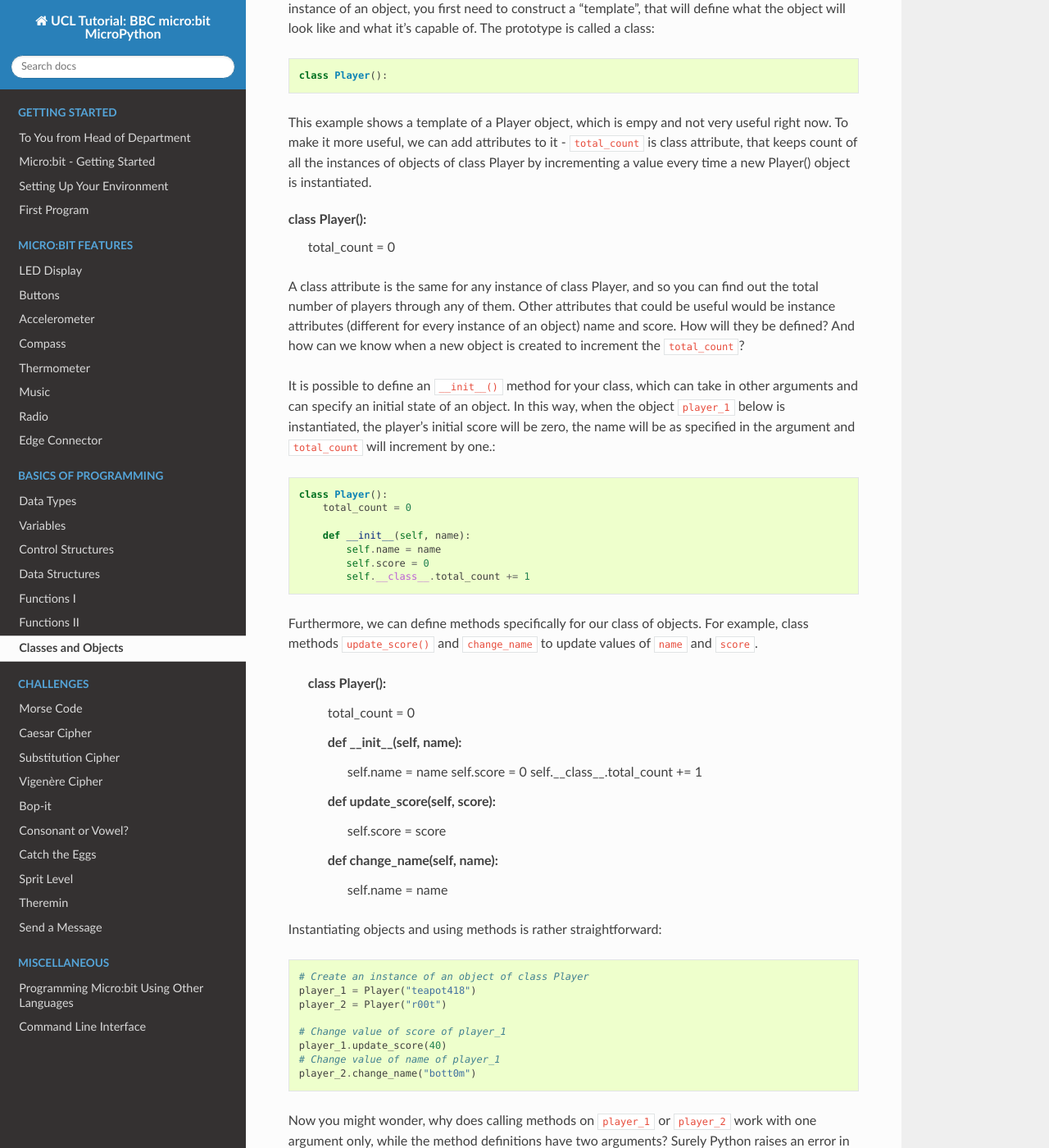
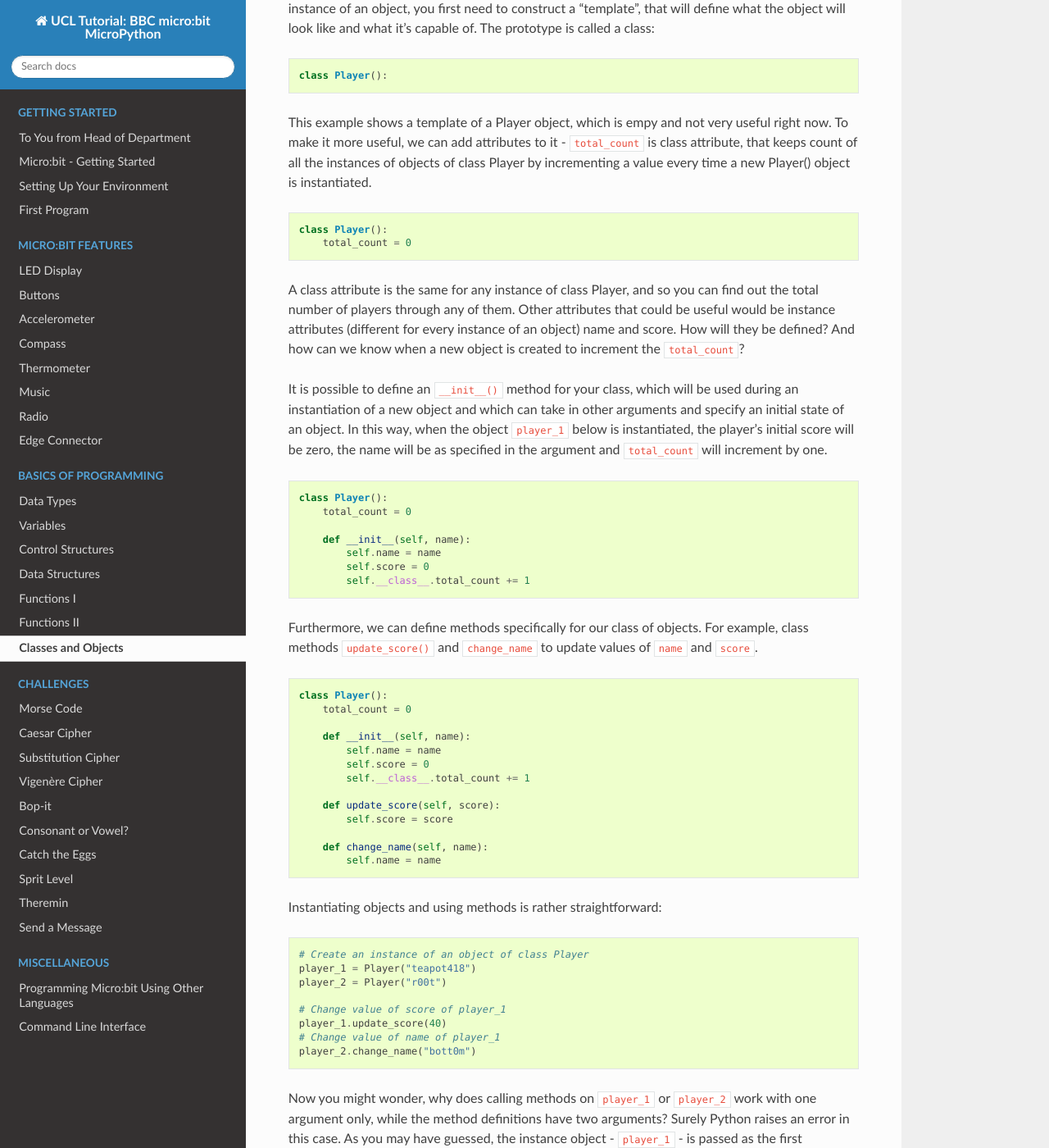
Before and after one commit to rharbird/microbit-challenges, a Sphinx documentation site: the page built from docs/source/basics/classes_objects.rst, in a window 1280 px wide and 1400 px high, scrolled down 505 px. Shown: the whole window at 82% size. Built offline with Sphinx 7.4.7 and the Read the Docs theme 2.0.0, drawn with Linux system fonts in a browser that asks for light colours.

Commit message:
Fix formatting and typos

```diff
--- a/docs/source/basics/classes_objects.rst
+++ b/docs/source/basics/classes_objects.rst
@@ -20,16 +20,16 @@ is called a class::
 This example shows a template of a Player object, which is empy and not very useful right now. To make it more useful, we can add attributes to it - ``total_count`` is class
 attribute, that keeps count of all the instances of objects of class Player by incrementing a value every time a new Player() object is instantiated. ::
 
-class Player():
+    class Player():
         total_count = 0
 
 A class attribute is the same for any instance of class Player, and so you can find out the total number of players through any of them.
 Other attributes that could be useful would be instance attributes (different for every instance of an object) name and score.
 How will they be defined? And how can we know when a new object is created to increment the ``total_count``?
 
-It is possible to define an ``__init__()`` method for your class, which can take in other arguments and can specify an initial state of an object. In this way, when
-the object ``player_1`` below is instantiated, the player's initial score will be zero, the name will be as specified in the argument and ``total_count``
-will increment by one.::
+It is possible to define an ``__init__()`` method for your class, which will be used during an instantiation of a new object and which can take in other arguments and
+specify an initial state of an object. In this way, when the object ``player_1`` below is instantiated, the player's initial score will be zero, the name will be as
+specified in the argument and ``total_count`` will increment by one. ::
 
     class Player():
         total_count = 0
@@ -40,7 +40,7 @@ will increment by one.::
             self.__class__.total_count += 1
 
 Furthermore, we can define methods specifically for our class of objects. For example, class methods ``update_score()`` and ``change_name`` to update values of ``name``
-and ``score``.
+and ``score``.  ::
 
     class Player():
         total_count = 0
```
